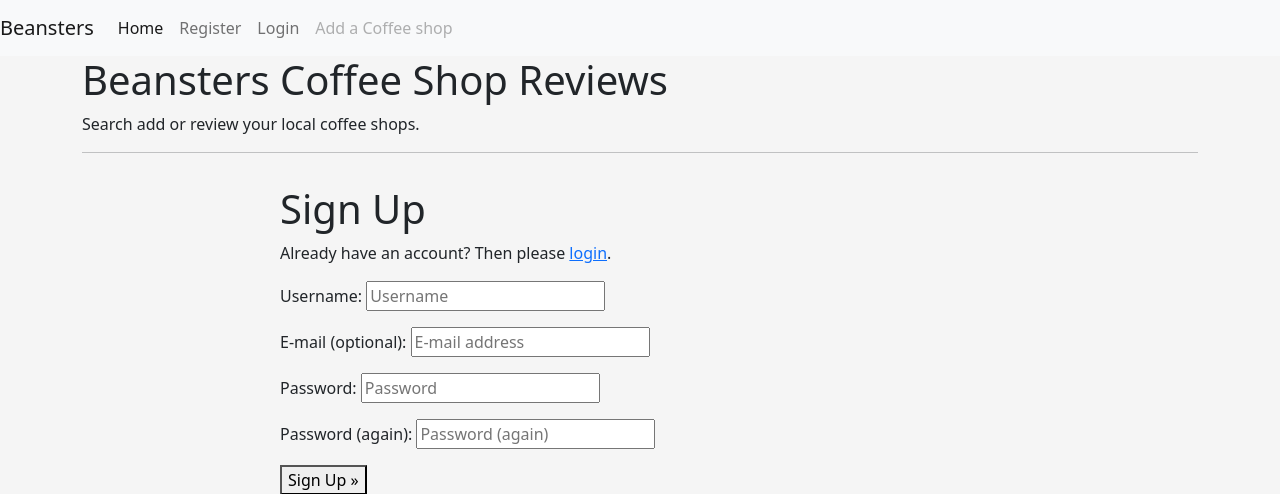
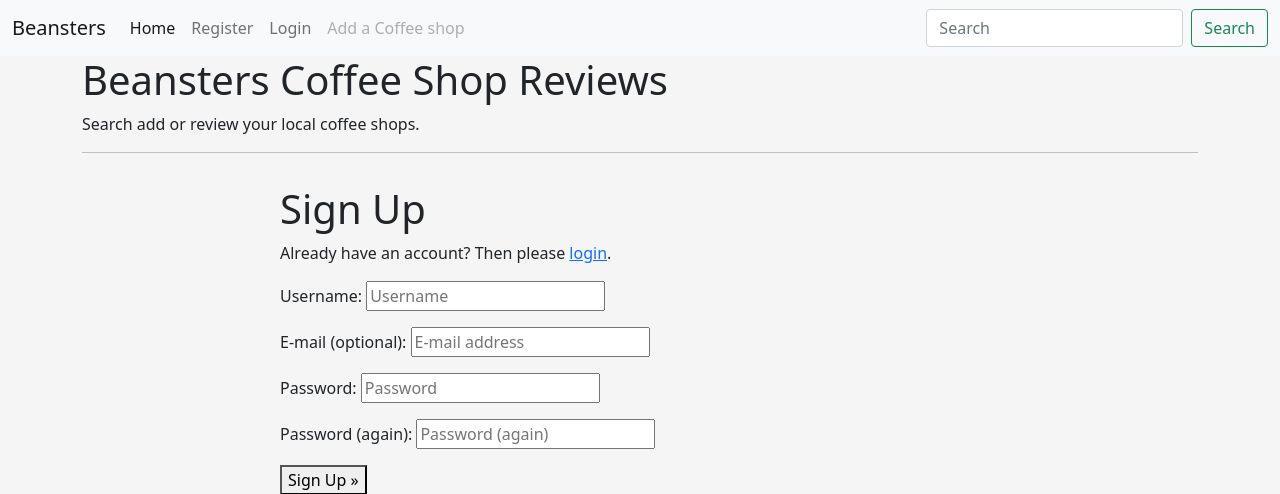
Before and after one commit to tomkelly111/Beansters, a Django app: page /accounts/signup/ in a window 1280 px wide. Shown: the top 494 px of the page. Run offline with Django 3.2, Linux system fonts and the light colour scheme.

Commit message:
fix burger icon in navbar

```diff
--- a/templates/base.html
+++ b/templates/base.html
@@ -14,24 +14,44 @@
 </head>
 <body>
   <nav class="navbar navbar-expand-lg navbar-light bg-light">
+    <div class="container-fluid">
       <span class="navbar-brand">Beansters</span>
-        <button class="navbar-toggler" type="button" data-toggle="collapse" data-target="#navbarNavAltMarkup" aria-controls="navbarNavAltMarkup" aria-expanded="false" aria-label="Toggle navigation">
+      <button class="navbar-toggler" type="button" data-bs-toggle="collapse" data-bs-target="#navbarSupportedContent" aria-controls="navbarSupportedContent" aria-expanded="false" aria-label="Toggle navigation">
         <span class="navbar-toggler-icon"></span>
       </button>
-        <div class="collapse navbar-collapse" id="navbarNavAltMarkup">
-          <div class="navbar-nav">
-            <a class="nav-link active" href="{% url 'home' %}">Home</a>
+      <div class="collapse navbar-collapse" id="navbarSupportedContent">
+        <ul class="navbar-nav me-auto mb-2 mb-lg-0">
+          <li class="nav-item">
+            <a class="nav-link active" aria-current="page" href="{% url 'home' %}">Home</a>
+          </li>
           {% if user.is_authenticated %}
+          <li class="nav-item">
             <a class="nav-link" href="{% url 'account_logout' %}">Logout</a>
+          </li>
+          <li class="nav-item">
             <a class="nav-link" href="{% url 'create_coffee_shop_post' %}">Add a Coffee Shop</a>
+          </li>
+
           {% else %}
+          <li class="nav-item">
             <a class="nav-link" href="{% url 'account_signup' %}">Register</a>
+          </li>
+          <li class="nav-item">
             <a class="nav-link" href="{% url 'account_login' %}">Login</a>
+          </li>
+          <li class="nav-item">
             <a class="nav-link disabled">Add a Coffee shop</a>
+          </li>
           {% endif %}
+        </ul>
+        <form class="d-flex">
+          <input class="form-control me-2" type="search" placeholder="Search" aria-label="Search">
+          <button class="btn btn-outline-success" type="submit">Search</button>
+        </form>
       </div>
     </div>
   </nav>
+
       <!-- below messages code taken from i think therefor i blog-->
     <article class="container">
       <div class="container">
```
Lines whose indentation alone changed are shown as unchanged.
